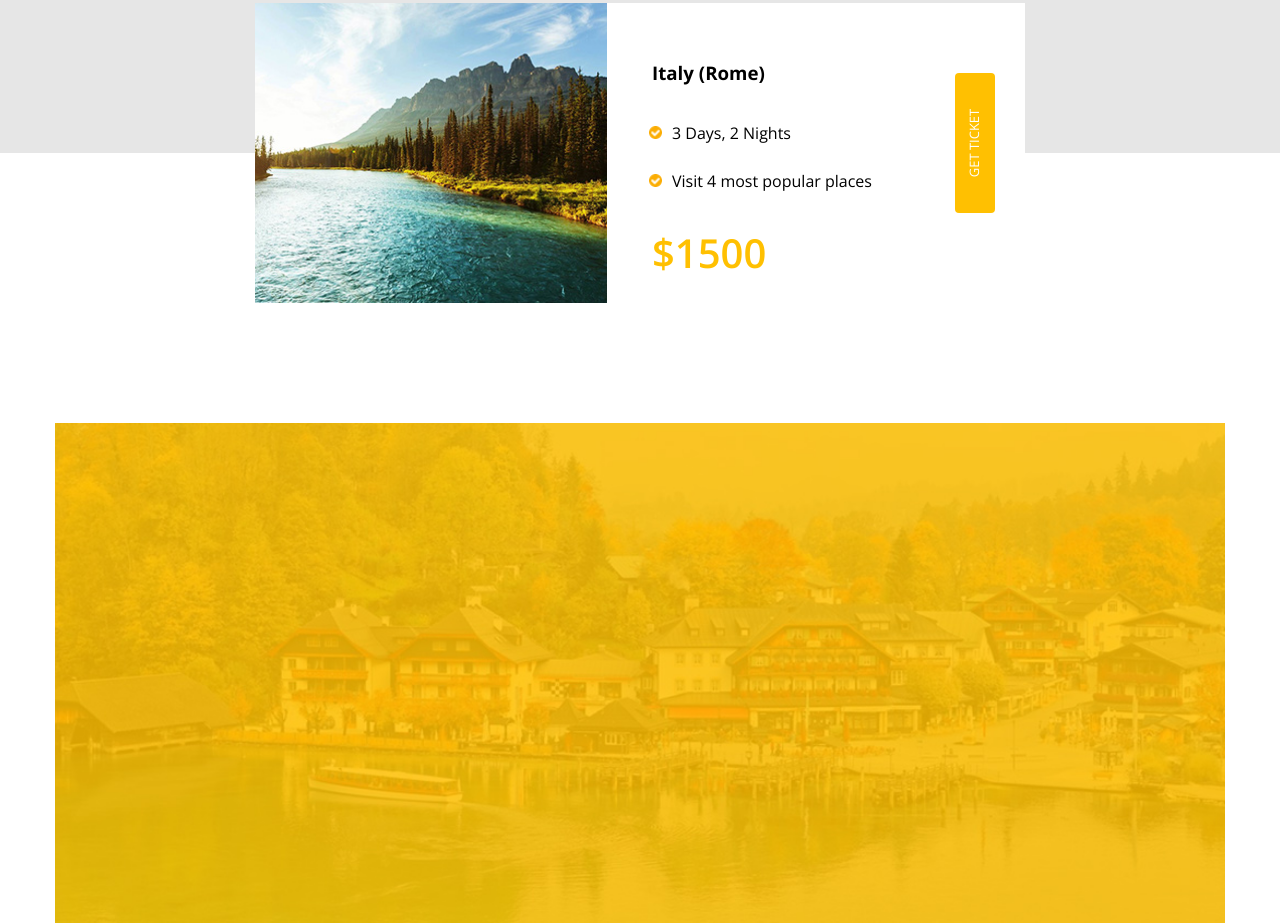
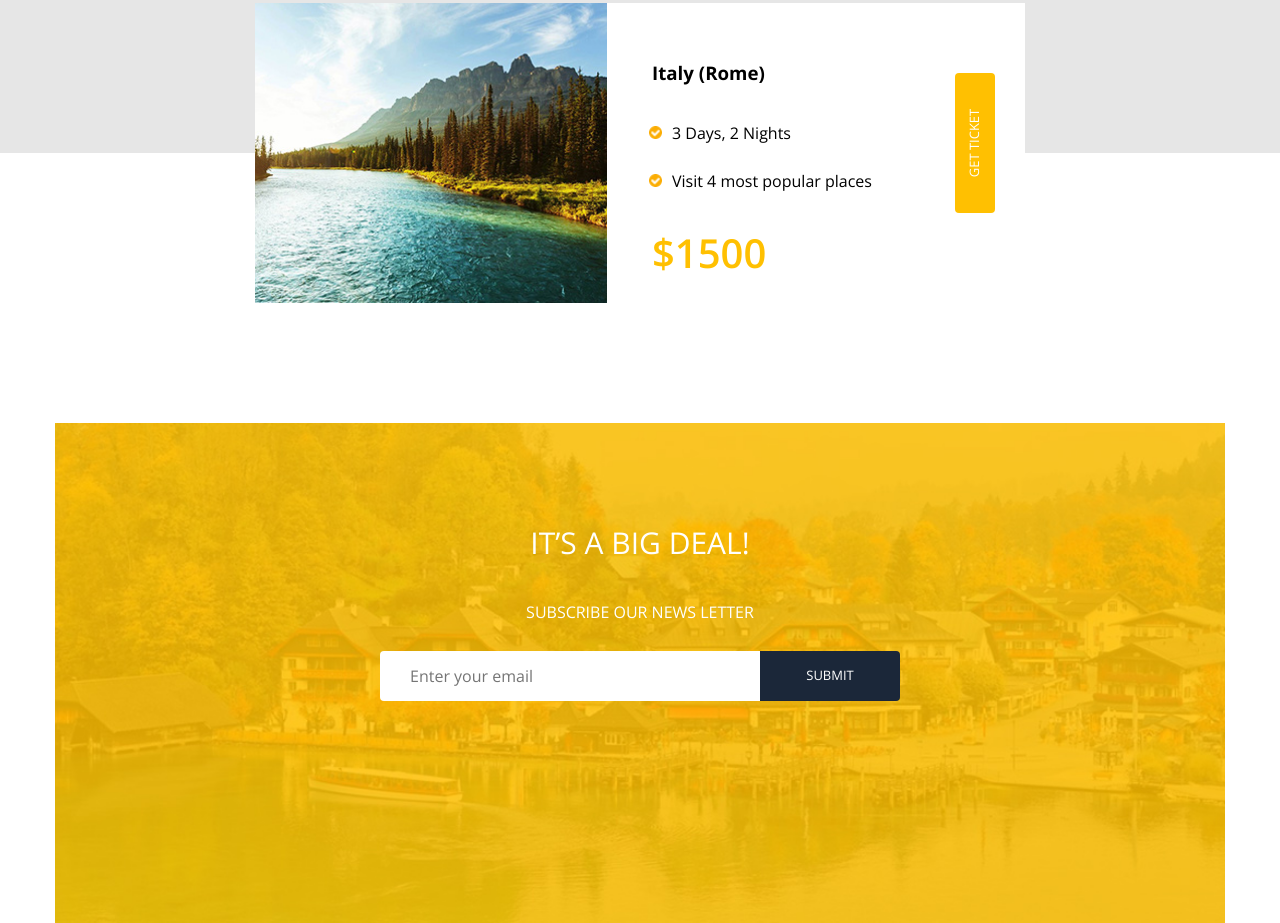
Before and after one commit to nadyawyn/traveldreams, a website: page src/index.html in a window 1280 px wide. Shown: the part 4444-5367 px from the top of the page. Drawn offline with nearby package versions, Linux system fonts and the light colour scheme; files that its build step writes are made by us from their sources; files whose address does not match are found by name.

Commit message:
Added Subscribe section

```diff
--- a/src/index.html
+++ b/src/index.html
@@ -274,7 +274,14 @@
 
 			<div class="container">
 				<div class="subscribe__block">
-
+					<h2>It’s a big deal!</h2>
+					<h3>subscribe our news letter</h3>
+					<form id="subscribe-form" class="subscribe-form" action="#">
+						<div class="subscribe__wrapper">
+							<input name="subscribe-email" placeholder="Enter your email" type="email" required>
+							<button class="button button_subscribe">submit</button>
+						</div>
+					</form>
 				</div>
 
 			</div>
--- a/src/sass/base/_buttons.scss
+++ b/src/sass/base/_buttons.scss
@@ -53,4 +53,10 @@
 			}
 		}
 	}
+	&_subscribe {
+		height: 50px;
+		background-color: #1b2739;
+		padding-top: 0;
+		border-radius: 0 4px 4px 0;
+	}
 }
--- a/src/sass/blocks/_subscribe.scss
+++ b/src/sass/blocks/_subscribe.scss
@@ -8,5 +8,38 @@
 
 		background: url(../img/subscribe_bg.jpg) center (center/cover) no-repeat;
 
+		padding-top: 78px;
+
+		h2, h3 {
+			text-align: center;
+			color: #ffffff;
+			text-transform: uppercase;
+			font-weight: 400;
+
+		}
+		h2 {
+			font-size: 30px;
+		}
+		h3 {
+			font-size: 16px;
+			margin-top: 42px;
+		}
+
+		input {
+			width: 380px;
+			height: 50px;
+			border: none;
+
+			border-radius: 4px 0 0 4px;
+
+			padding-left: 30px;
+		}
+
+	}
+	&__wrapper {
+		margin: 30px auto 0 auto;
+		display: flex;
+		flex-flow: row nowrap;
+		justify-content: center;
 	}
 }
```
Also changed, not shown: dist/css/style.min.css, dist/index.html, src/img/video_bg.jpg (added).
